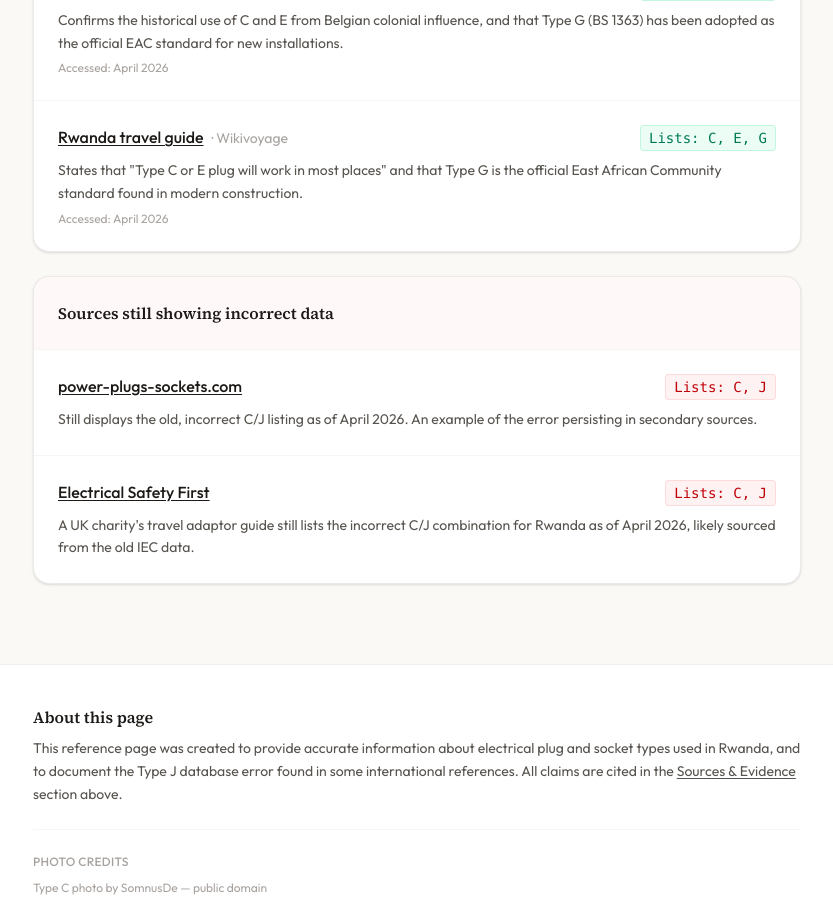
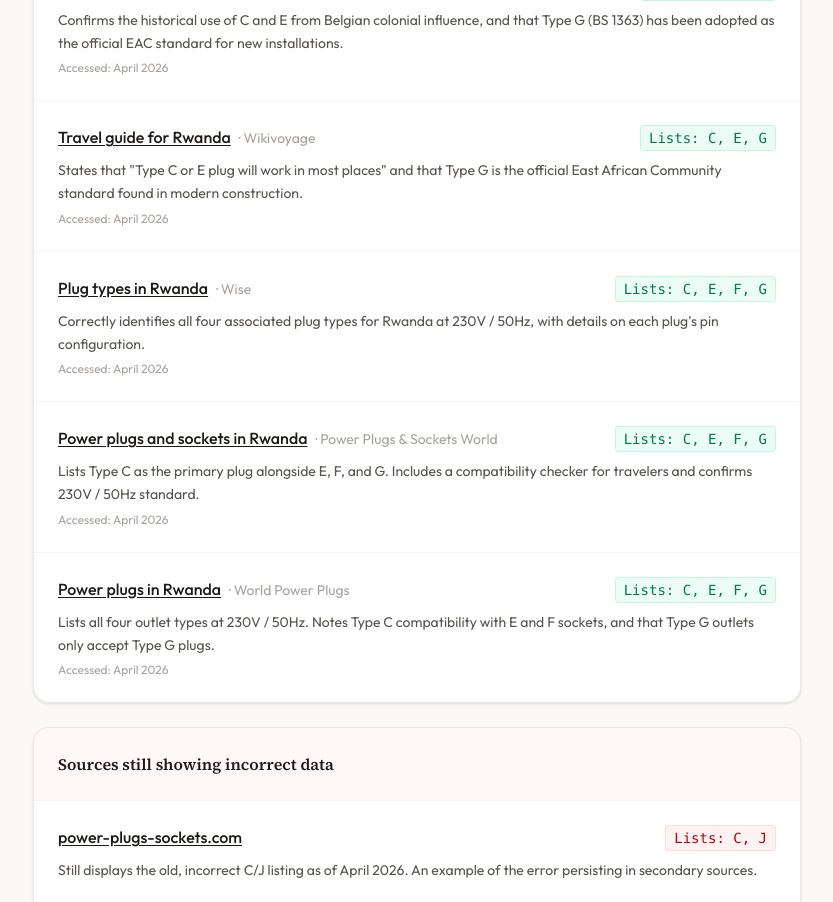
Before and after one commit to musayann/pinout, a Next.js app: page / in a window 1280 px wide. Shown: the part 6160-7062 px from the top of the page, without its empty margins (223-1056 px from the left). Built offline with nearby package versions, Linux system fonts and the light colour scheme.

Commit message:
chore: add more references

```diff
--- a/src/app/layout.tsx
+++ b/src/app/layout.tsx
@@ -24,11 +24,17 @@ export const metadata: Metadata = {
     "Rwanda plugs",
     "Rwanda electrical sockets",
     "Rwanda power adapter",
-    "Type C plug",
-    "Type E plug",
-    "Type G plug",
-    "Rwanda voltage",
+    "Rwanda power outlet",
+    "Rwanda travel adapter",
+    "Type C plug Rwanda",
+    "Type E plug Rwanda",
+    "Type G plug Rwanda",
+    "Rwanda voltage 230V",
     "Rwanda electricity",
+    "do I need adapter for Rwanda",
+    "Rwanda plug type",
+    "East African Community plug standard",
+    "Kigali power socket",
   ],
   alternates: {
     canonical: "/",
@@ -46,6 +52,10 @@ export const metadata: Metadata = {
     card: "summary_large_image",
     title: "Electrical Plugs & Sockets in Rwanda",
     description: "Rwanda uses plug types C, E, and G at 230V/50Hz.",
+  },
+  other: {
+    "geo.region": "RW",
+    "geo.placename": "Rwanda",
   },
 };
 
@@ -112,6 +122,36 @@ const articleSchema = {
   },
 };
 
+const howToSchema = {
+  "@context": "https://schema.org",
+  "@type": "HowTo",
+  name: "How to Choose a Travel Adapter for Rwanda",
+  description:
+    "Determine which travel adapter you need for Rwanda based on your home country's plug type.",
+  step: [
+    {
+      "@type": "HowToStep",
+      name: "Check your plug type",
+      text: "Identify your device's plug type. European two-pin (Type C) plugs work directly in most Rwandan sockets without an adapter.",
+    },
+    {
+      "@type": "HowToStep",
+      name: "Check the building age",
+      text: "Older Rwandan buildings use Type E (French) sockets. Newer buildings and hotels use Type G (British) sockets, the official EAC standard.",
+    },
+    {
+      "@type": "HowToStep",
+      name: "Get the right adapter",
+      text: "Travellers from the UK, US, Australia, and other non-European countries need an adapter. A universal travel adapter is recommended for the best coverage across both older (Type E) and newer (Type G) buildings.",
+    },
+    {
+      "@type": "HowToStep",
+      name: "Check your device voltage",
+      text: "Rwanda uses 230V at 50Hz. Most modern electronics (laptops, phones) support 100-240V and work without a converter. Check your device's label to confirm.",
+    },
+  ],
+};
+
 const websiteSchema = {
   "@context": "https://schema.org",
   "@type": "WebSite",
@@ -128,7 +168,7 @@ export default function RootLayout({
 }>) {
   return (
     <html
-      lang="en"
+      lang="en-rw"
       className={`${sourceSerif.variable} ${outfit.variable} h-full antialiased`}
     >
       <head>
@@ -142,6 +182,10 @@ export default function RootLayout({
         />
         <script
           type="application/ld+json"
+          dangerouslySetInnerHTML={{ __html: JSON.stringify(howToSchema) }}
+        />
+        <script
+          type="application/ld+json"
           dangerouslySetInnerHTML={{ __html: JSON.stringify(websiteSchema) }}
         />
       </head>
--- a/src/components/SourcesEvidence.tsx
+++ b/src/components/SourcesEvidence.tsx
@@ -24,11 +24,35 @@ const sources = [
     accessed: "April 2026",
   },
   {
-    name: "Rwanda travel guide",
+    name: "Travel guide for Rwanda",
     org: "Wikivoyage",
     url: "https://en.wikivoyage.org/wiki/Rwanda",
     lists: "C, E, G",
     note: 'States that "Type C or E plug will work in most places" and that Type G is the official East African Community standard found in modern construction.',
+    accessed: "April 2026",
+  },
+  {
+    name: "Plug types in Rwanda",
+    org: "Wise",
+    url: "https://wise.com/gb/plug-types/rwanda",
+    lists: "C, E, F, G",
+    note: "Correctly identifies all four associated plug types for Rwanda at 230V / 50Hz, with details on each plug's pin configuration.",
+    accessed: "April 2026",
+  },
+  {
+    name: "Power plugs and sockets in Rwanda",
+    org: "Power Plugs & Sockets World",
+    url: "https://powerplugsockets.world/country/rwanda/",
+    lists: "C, E, F, G",
+    note: "Lists Type C as the primary plug alongside E, F, and G. Includes a compatibility checker for travelers and confirms 230V / 50Hz standard.",
+    accessed: "April 2026",
+  },
+  {
+    name: "Power plugs in Rwanda",
+    org: "World Power Plugs",
+    url: "https://world-power-plugs.com/rwanda",
+    lists: "C, E, F, G",
+    note: "Lists all four outlet types at 230V / 50Hz. Notes Type C compatibility with E and F sockets, and that Type G outlets only accept Type G plugs.",
     accessed: "April 2026",
   },
 ];
```
